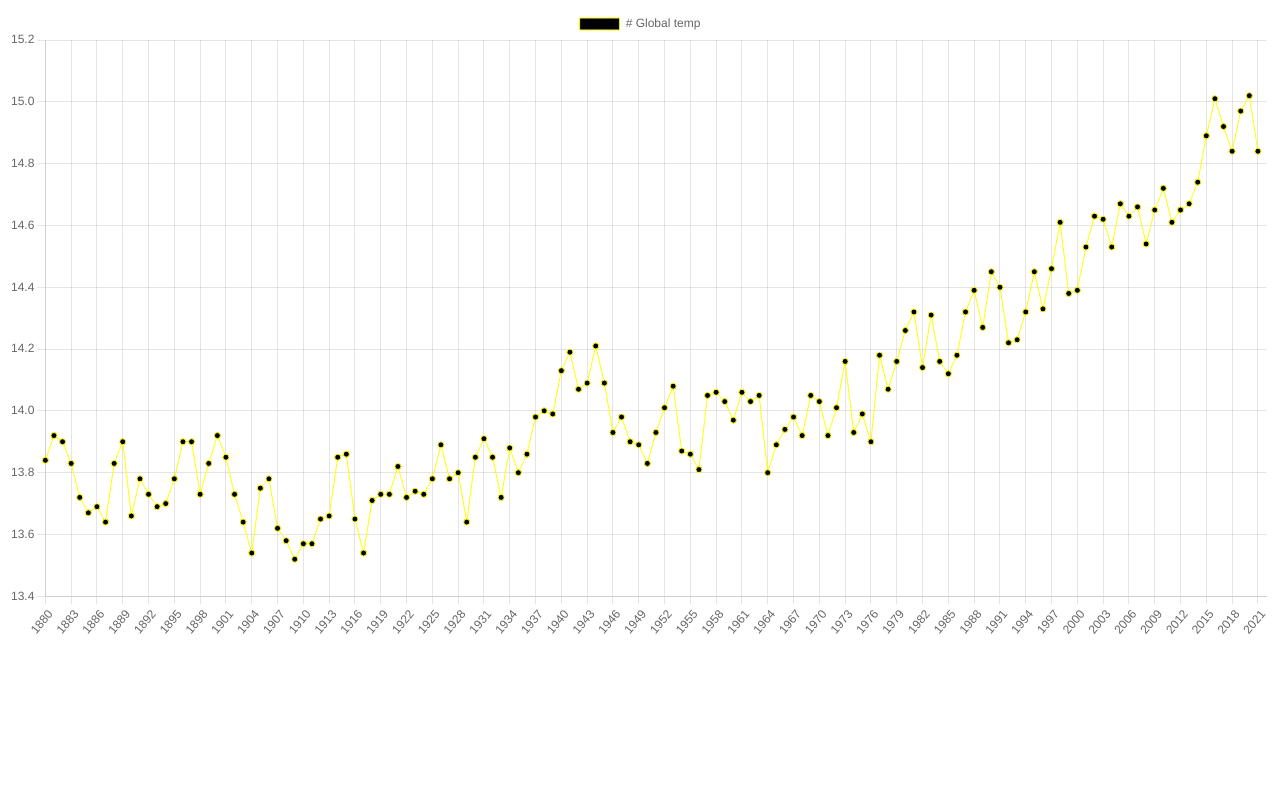
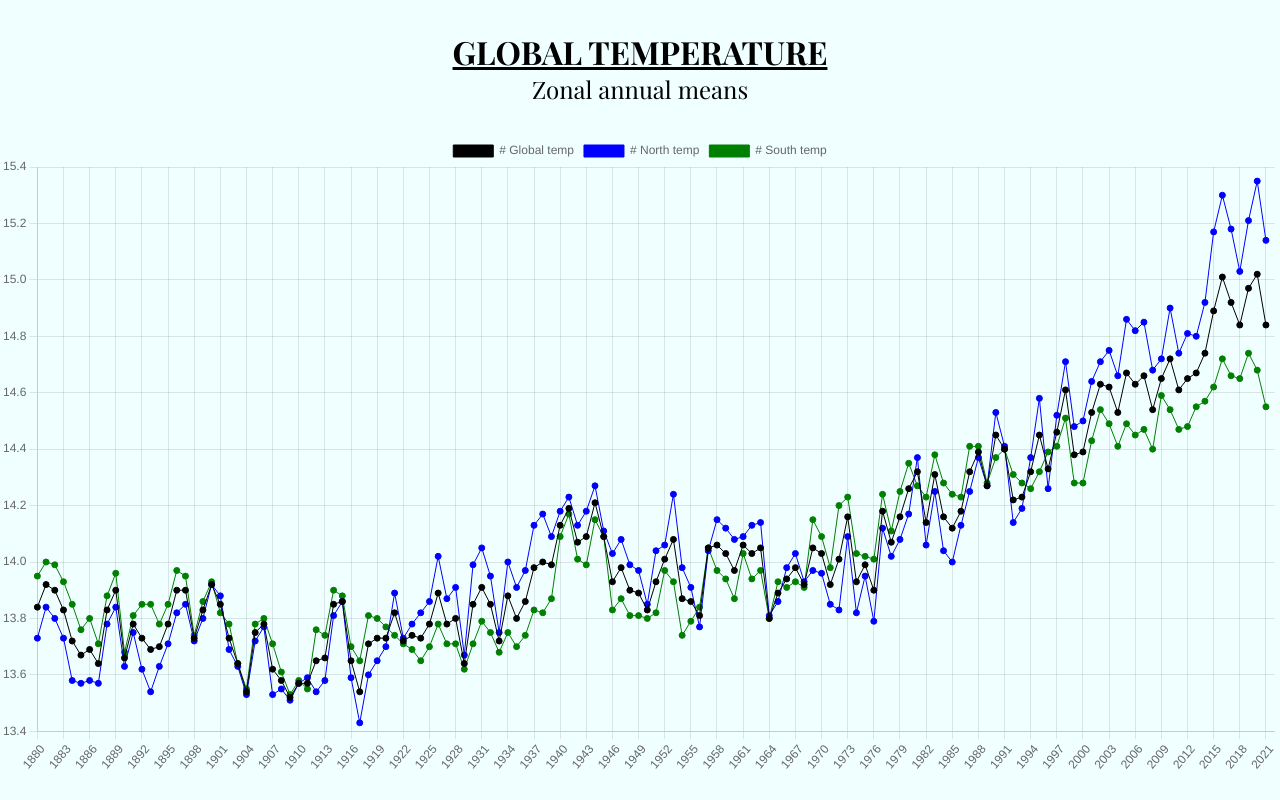
Before and after one commit to VitaliyDeveloper/global-temp-charts, a website: page index.html in a window 1280 px wide. Drawn offline with nearby package versions, Linux system fonts and the light colour scheme.

Commit message:
Add North and South + add some style

```diff
--- /dev/null
+++ b/css/style.css
@@ -0,0 +1,29 @@
+* {
+    box-sizing: border-box;
+    padding: 0;
+    margin: 0;
+    font-family: 'Playfair Display', sans-serif;
+}
+body {
+
+    background-color:azure;
+}
+
+.header {
+    text-align: center;
+    background-color:azure;
+    width: 100%;
+    padding: 30px 20px;
+}
+
+.header__title {
+    font-weight: 700;
+    text-decoration: underline;
+    text-transform: uppercase;
+
+}
+
+.header__theme {
+    font-weight: 400;
+    /* margin-bottom: 20px; */
+}
--- a/index.html
+++ b/index.html
@@ -4,9 +4,18 @@
     <meta charset="UTF-8" />
     <meta http-equiv="X-UA-Compatible" content="IE=edge" />
     <meta name="viewport" content="width=device-width, initial-scale=1.0" />
+    <link rel="preconnect" href="https://fonts.googleapis.com">
+<link rel="preconnect" href="https://fonts.gstatic.com" crossorigin>
+<link href="https://fonts.googleapis.com/css2?family=Playfair+Display:wght@400;700&display=swap" rel="stylesheet">
+    <link rel="stylesheet" href="./css/style.css">
     <title>Global temperature</title>
   </head>
   <body>
+    <header class="header">
+      <h1 class="header__title">Global temperature</h1>
+      <h2 class="header__theme">Zonal annual means</h2>
+
+    </header>
     <canvas class="js-chart" </canvas>
     <script
       src="https://cdnjs.cloudflare.com/ajax/libs/Chart.js/3.9.1/chart.min.js"
--- a/js/index.js
+++ b/js/index.js
@@ -11,7 +11,9 @@ const globalTemp = 14;
 fetchData()
   .then(parseData)
   .then(getLabelandData)
-  .then(({ years, temps }) => drawChart(years, temps));
+  .then(({ years, tempsGlobal, tempsNorth, tempsSouth }) =>
+    drawChart(years, tempsGlobal, tempsNorth, tempsSouth)
+  );
 
 function fetchData() {
   return fetch("./ZonAnn.Ts+dSST.csv").then((response) => {
@@ -27,14 +29,17 @@ function getLabelandData(data) {
   return data.reduce(
     (acc, entry) => {
       acc.years.push(entry.Year);
-      acc.temps.push(Number(entry.Glob) + globalTemp);
+      acc.tempsGlobal.push(Number(entry.Glob) + globalTemp);
+      acc.tempsNorth.push(Number(entry.NHem) + globalTemp);
+      acc.tempsSouth.push(Number(entry.SHem) + globalTemp);
+
       return acc;
     },
-    { years: [], temps: [] }
+    { years: [], tempsGlobal: [], tempsNorth: [], tempsSouth: [] }
   );
 }
 
-function drawChart(labels, data) {
+function drawChart(labels, tempsGlobal, tempsNorth, tempsSouth) {
   new Chart(ctx, {
     type: "line",
     data: {
@@ -42,9 +47,25 @@ function drawChart(labels, data) {
       datasets: [
         {
           label: "# Global temp",
-          data: data,
+          data: tempsGlobal,
           backgroundColor: ["black"],
-          borderColor: ["yellow"],
+          borderColor: ["black"],
+          borderWidth: 1,
+          fill: false,
+        },
+        {
+          label: "# North temp",
+          data: tempsNorth,
+          backgroundColor: ["blue"],
+          borderColor: ["blue"],
+          borderWidth: 1,
+          fill: false,
+        },
+        {
+          label: "# South temp",
+          data: tempsSouth,
+          backgroundColor: ["green"],
+          borderColor: ["green"],
           borderWidth: 1,
           fill: false,
         },
```
